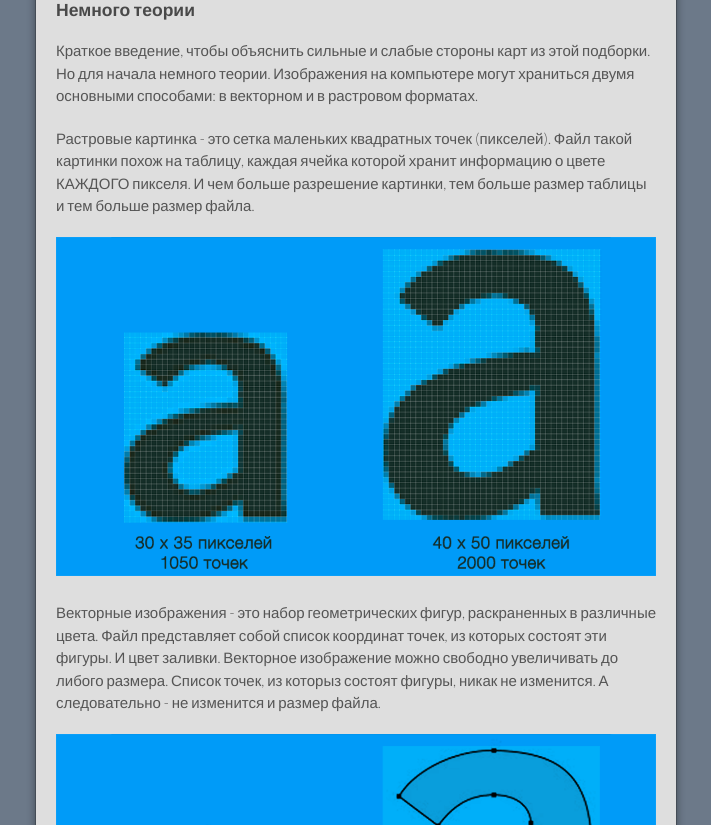
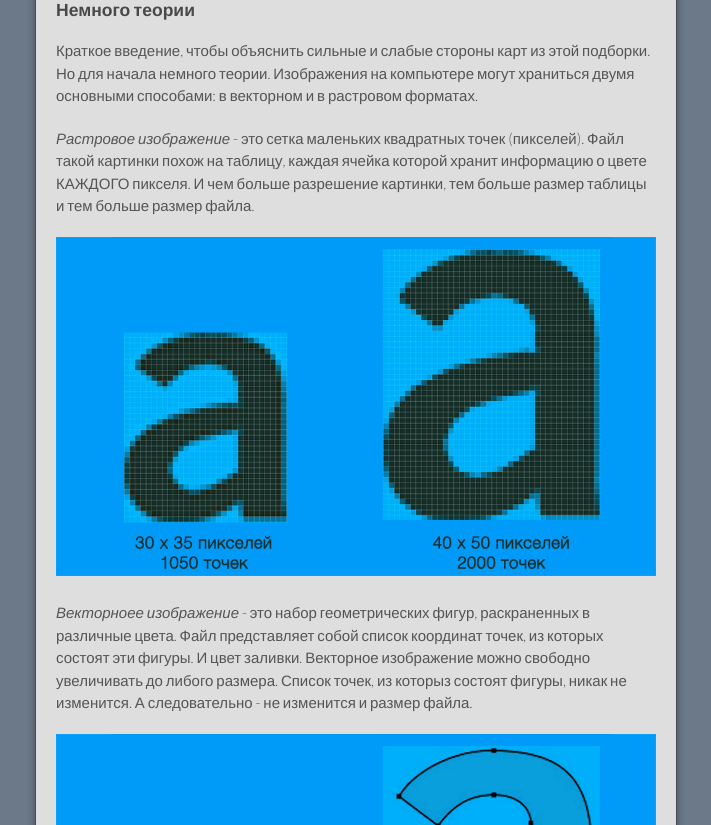
Before and after one commit to nnngrach/AnyGIS_Site, a Jekyll site: the page built from Web/Html/Vektor_and_raster_ru.md, in a window 1280 px wide and 1400 px high. Shown: the part 575-1400 px from the top of the window, without its empty margins (284-995 px from the left). Built offline with Jekyll 4.4.1, drawn with Linux system fonts in a browser that asks for light colours.

Commit message:
Update Vektor_and_raster_ru.md

```diff
--- a/Web/Html/Vektor_and_raster_ru.md
+++ b/Web/Html/Vektor_and_raster_ru.md
@@ -17,11 +17,11 @@ layout: default
 
 Краткое введение, чтобы объяснить сильные и слабые стороны карт из этой подборки. Но для начала немного теории. Изображения на компьютере могут храниться двумя основными способами: в векторном и в растровом форматах.
 
-Растровые картинка - это сетка маленьких квадратных точек (пикселей). Файл такой картинки похож на таблицу, каждая ячейка которой хранит информацию о цвете КАЖДОГО пикселя. И чем больше разрешение картинки, тем больше размер таблицы и тем больше размер файла.
+*Растровое изображение* - это сетка маленьких квадратных точек (пикселей). Файл такой картинки похож на таблицу, каждая ячейка которой хранит информацию о цвете КАЖДОГО пикселя. И чем больше разрешение картинки, тем больше размер таблицы и тем больше размер файла.
 
 ![](/Web/Img/filesize_raster.png)
 
-Векторные изображения - это набор геометрических фигур, раскраненных в различные цвета. Файл представляет собой список координат точек, из которых состоят эти фигуры. И цвет заливки. Векторное изображение можно свободно увеличивать до либого размера. Список точек, из которыз состоят фигуры, никак не изменится. А следовательно - не изменится и размер файла.
+*Векторноее изображение* - это набор геометрических фигур, раскраненных в различные цвета. Файл представляет собой список координат точек, из которых состоят эти фигуры. И цвет заливки. Векторное изображение можно свободно увеличивать до либого размера. Список точек, из которыз состоят фигуры, никак не изменится. А следовательно - не изменится и размер файла.
 
 ![](/Web/Img/filesize_vector.png)
 
```
